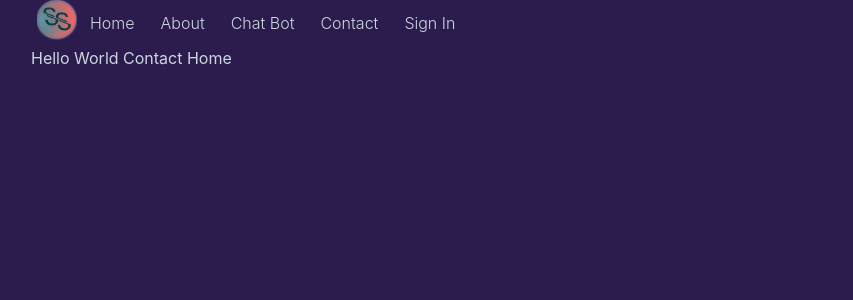
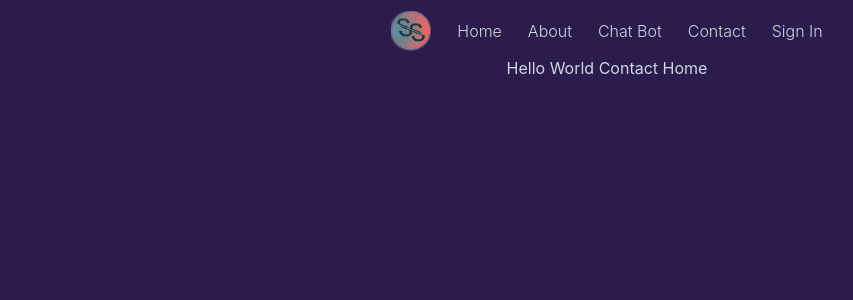
Before and after one commit to SimulShift/SimulShift.comGrpc-web, a React (Create React App) app: page / in a window 1280 px wide. Shown: the top 300 px of the page, without its empty margins (33-886 px from the left). Built offline with nearby package versions, Linux system fonts and the light colour scheme; no server answers.

Commit message:
centerized the logo

```diff
--- a/src/index.tsx
+++ b/src/index.tsx
@@ -18,8 +18,14 @@ export const metadata = {
 
 const NavbarWrapper = () => {
   return (
-    <Container maxWidth="lg">
-      <MainNav />
+    <Container
+      sx={{
+        display: 'flex',
+        justifyContent: 'center',
+        flexDirection: 'column',
+        alignItems: 'center',
+      }}>
+      <MainNav style={{marginTop: 0.7}} />
       <Outlet />
     </Container>
   )
--- a/src/navbar/MainNav.tsx
+++ b/src/navbar/MainNav.tsx
@@ -3,7 +3,11 @@ import Navbar from './Navbar'
 import PfpMenu from './components/pfp/PfpMenu'
 import {useEffect, useState} from 'react'
 
-const MainNav = () => {
+type MainNavProps = {
+  style?: React.CSSProperties
+}
+
+const MainNav = ({style}: MainNavProps) => {
   const [isPhoneSize, setIsPhoneSize] = useState(false)
 
   useEffect(() => {
@@ -29,7 +33,7 @@ const MainNav = () => {
       <PfpMenu mobileDisplay={isPhoneSize} />
     </Box>
   ) : (
-    <Navbar />
+    <Navbar style={style} />
   )
 }
 
--- a/src/navbar/Navbar.tsx
+++ b/src/navbar/Navbar.tsx
@@ -29,7 +29,11 @@ const SignInProfileChunk = () => {
   }
 }
 
-const Navbar = () => {
+type NavbarProps = {
+  style?: React.CSSProperties
+}
+
+const Navbar = ({style}: NavbarProps) => {
   const loginContext = useLoginContext()
 
   useEffect(() => {
@@ -51,8 +55,9 @@ const Navbar = () => {
         bgcolor: 'background.body',
         borderRadius: '4px',
         maxWidth: 'fit-content',
+        mt: style?.marginTop,
       }}>
-      <a href="/">
+      <ListItemButton href="/">
         <img
           src={SimulShiftLogo}
           alt="logo"
@@ -62,7 +67,7 @@ const Navbar = () => {
           sizes="100vw"
           style={{width: 40, height: 'auto'}}
         />
-      </a>
+      </ListItemButton>
       <ListItemButton href="/">Home</ListItemButton>
       <ListItemButton href="/about">About</ListItemButton>
       <ListItemButton href="/chatbot">Chat Bot</ListItemButton>
```
